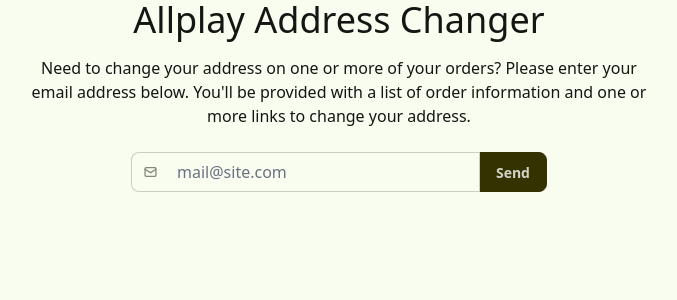
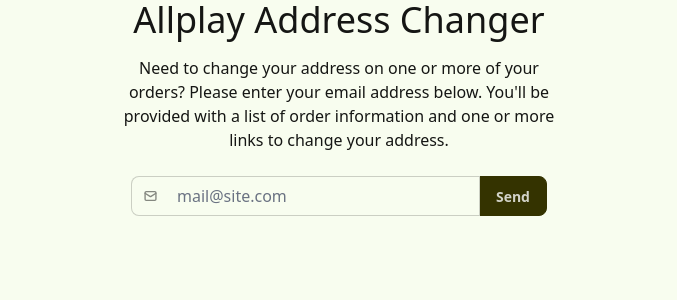
Before and after one commit to sjtiffin/allplay-address-changer, a SvelteKit app: page / in a window 1280 px wide. Shown: the top 300 px of the page, without its empty margins (301-978 px from the left). Built offline with nearby package versions, Linux system fonts and the light colour scheme; no server answers.

Commit message:
change hardcoded email address to form input value instead

```diff
--- a/src/routes/+page.server.ts
+++ b/src/routes/+page.server.ts
@@ -128,7 +128,7 @@
 
 			const { error } = await resend.emails.send({
 				from: 'Sara Tiffin <sara@sjtiffin.dev>',
-				to: 'sarajtiffin@gmail.com',
+				to: email as string,
 				subject: 'Your Order Information',
 				html: html
 			});
--- a/src/routes/+page.svelte
+++ b/src/routes/+page.svelte
@@ -5,7 +5,7 @@
 
 <h1 class="mb-4 text-center text-4xl">Allplay Address Changer</h1>
 
-<p class="mb-6 text-center">
+<p class="mb-6 max-w-md text-center">
 	Need to change your address on one or more of your orders? Please enter your email address below.
 	You'll be provided with a list of order information and one or more links to change your address.
 </p>
@@ -13,7 +13,7 @@
 <form method="POST" class="mx-auto w-full max-w-md px-4">
 	<div class="join w-full">
 		<div class="w-full">
-			<label class="validator input join-item w-full">
+			<label class="validator input join-item mb-4 w-full">
 				<svg class="h-[1em] opacity-50" xmlns="http://www.w3.org/2000/svg" viewBox="0 0 24 24">
 					<g
 						stroke-linejoin="round"
@@ -47,7 +47,7 @@
 					d="M12 9v2m0 4h.01m-6.938 4h13.856c1.54 0 2.502-1.667 1.732-3L13.732 4c-.77-1.333-2.694-1.333-3.464 0L3.34 16c-.77 1.333.192 3 1.732 3z"
 				/>
 			</svg>
-			<span>Uh oh, we didn't find any orders for the given email. Please try again.</span>
+			<span>Uh oh, we didn't find any orders for that email. Please try again.</span>
 		</div>
 	{/if}
 </form>
```
